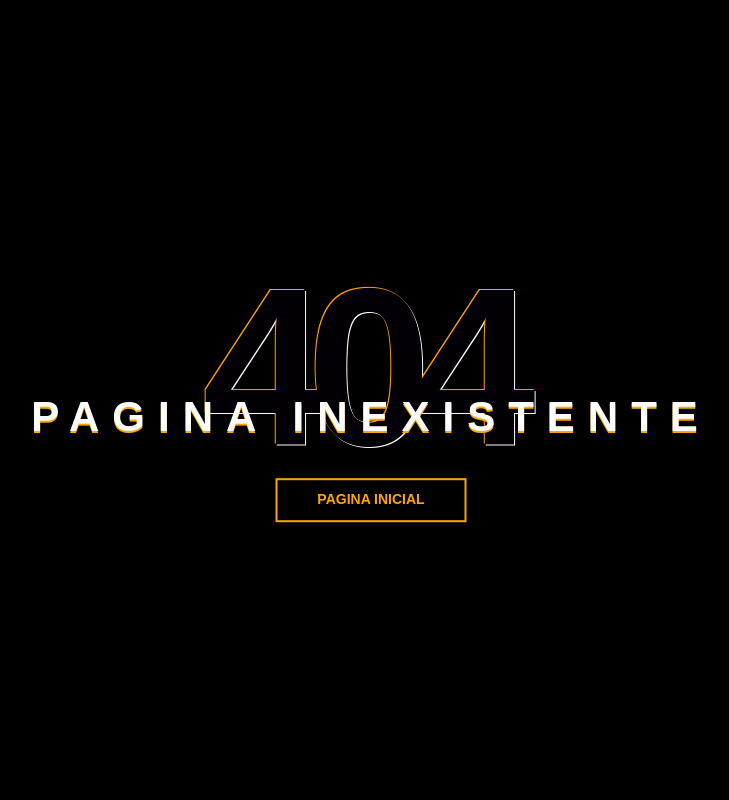
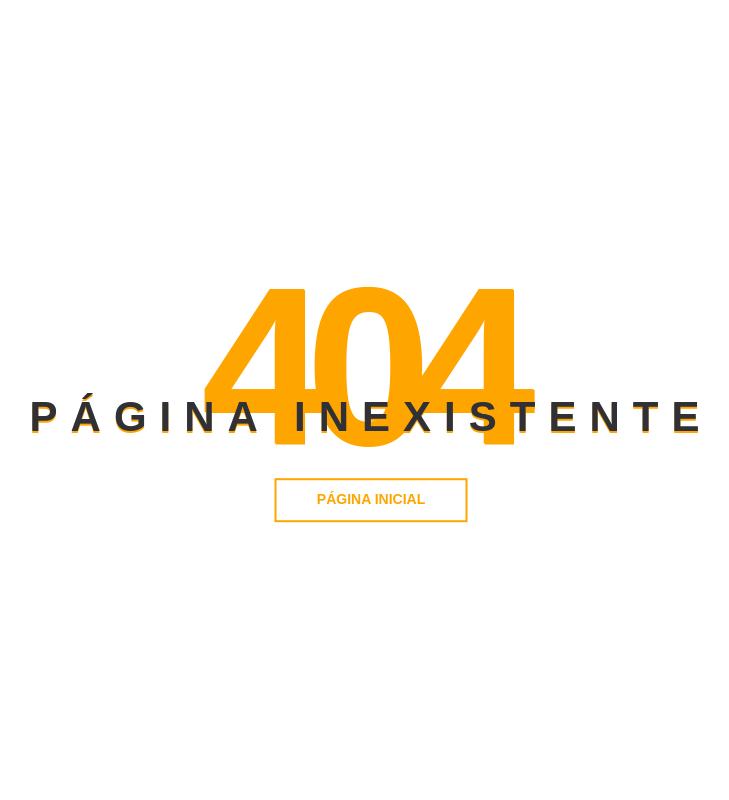
Before and after one commit to JoaolMarcosl1/iReceitasAntigo, a Flask app: page /edit/ in a window 1280 px wide. Shown: the whole page, without its empty margins (269-998 px from the left). Run offline with Flask 2, Linux system fonts and the light colour scheme.

Commit message:
Alterações visuais no erro 404

```diff
--- a/app/static/css/404.css
+++ b/app/static/css/404.css
@@ -11,7 +11,7 @@ body {
 #notfound {
   position: relative;
   height: 100vh;
-  background: black;
+  background: white;
 }
 
 #notfound .notfound {
@@ -50,7 +50,7 @@ body {
   margin-top: 0px;
   margin-bottom: 0px;
   margin-left: -12px;
-  color: #030005;
+  color: #ffa500;;
   text-transform: uppercase;
   text-shadow: -1px -1px 0px orange, 1px 1px 0px white;
   letter-spacing: -20px;
@@ -65,7 +65,7 @@ body {
   top: 110px;
   font-size: 42px;
   font-weight: 700;
-  color: white;
+  color: #2f3136;
   text-transform: uppercase;
   text-shadow: 0px 2px 0px orange;
   letter-spacing: 13px;
--- a/app/templates/404.html
+++ b/app/templates/404.html
@@ -13,9 +13,9 @@
 		<div class="notfound">
 			<div class="notfound-404">
 				<h1>404</h1>
-				<h2>Pagina inexistente</h2>
+				<h2>Página inexistente</h2>
 			</div>
-			<a href="home">Pagina inicial</a>
+			<a href="home">Página inicial</a>
 		</div>
 	</div>
 
```
